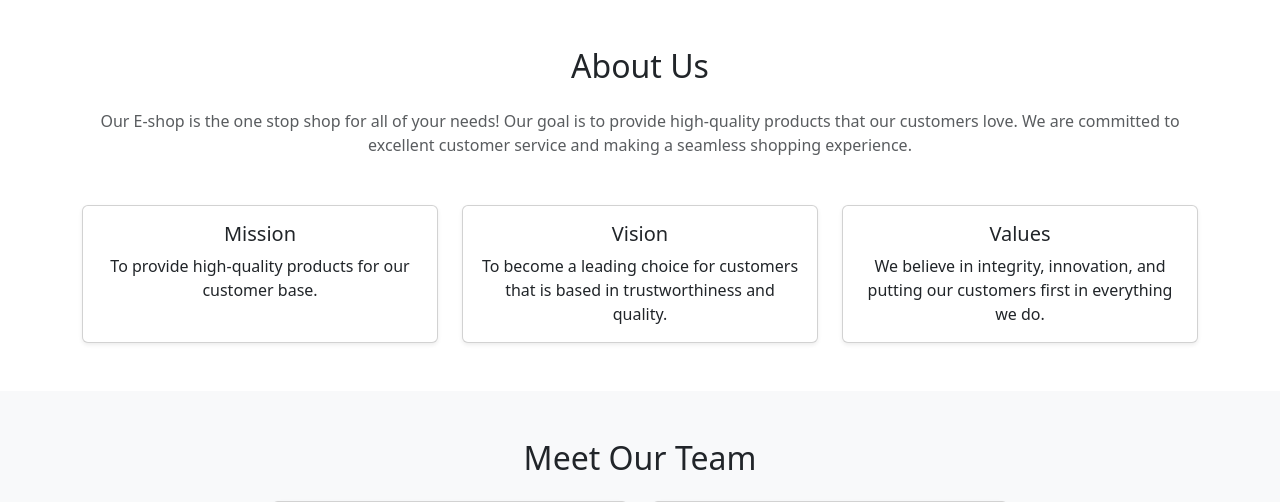
After one commit to novakamiii/web_app, a PHP site: page /about.php in a window 1280 px wide. The commit adds this page. Shown: the part 265-767 px from the top of the page. Run offline with PHP 8.4, Linux system fonts and the light colour scheme.

Commit message:
Added about, cart, and contact pages, as well as modifications for other pages

```diff
--- /dev/null
+++ b/about.php
@@ -0,0 +1,126 @@
+<?php
+    include "misc/database.php";
+?>
+
+<!DOCTYPE html>
+<html lang="en">
+
+<head>
+    <meta charset="UTF-8">
+    <meta name="viewport" content="width=device-width, initial-scale=1.0">
+    <title>About Us - E-Shop</title>
+
+    <!-- Bootstrap CSS -->
+    <link href="styles.css" rel="stylesheet">
+</head>
+
+<body>
+
+    <!-- NAVBAR -->
+    <nav class="navbar navbar-expand-lg navbar-dark bg-dark">
+        <div class="container">
+            <a class="navbar-brand" href="index.php">E-Shop</a>
+            <button class="navbar-toggler" type="button">
+                <span class="navbar-toggler-icon"></span>
+            </button>
+            <div class="collapse navbar-collapse">
+                <ul class="navbar-nav ms-auto">
+                    <li class="nav-item"><a class="nav-link" href="index.php">Home</a></li>
+                    <li class="nav-item"><a class="nav-link" href="products.php">Products</a></li>
+                    <li class="nav-item"><a class="nav-link active" href="about.php">About</a></li>
+                    <li class="nav-item"><a class="nav-link" href="contact.php">Contact</a></li>
+                    <li class="nav-item"><a class="nav-link" href="cart.php">🛒 Cart</a></li>
+                </ul>
+            </div>
+        </div>
+    </nav>
+
+    <!-- HERO -->
+    <header class="text-center text-white py-5 bg-dark"
+        style="background:url('https://picsum.photos/1200/400?office') center/cover no-repeat;">
+        <div class="container">
+            <h1 class="display-4" id="hero-title">About E-Shop</h1>
+            <p class="lead" id="hero-subtitle">Learn more about our story, mission, and team</p>
+        </div>
+    </header>
+
+    <!-- ABOUT SECTION -->
+    <section class="py-5">
+        <div class="container">
+            <h2 class="text-center mb-4">About Us</h2>
+            <p class="text-center text-muted mb-5">
+                Our E-shop is the one stop shop for all of your needs! Our goal is to provide high-quality products
+                that our customers love. We are committed to excellent customer service and making a seamless shopping experience.
+            </p>
+
+            <div class="row g-4">
+                <div class="col-md-4">
+                    <div class="card h-100 shadow-sm">
+                        <div class="card-body text-center">
+                            <h5 class="card-title">Mission</h5>
+                            <p class="card-text">To provide high-quality products for our customer base.</p>
+                        </div>
+                    </div>
+                </div>
+
+                <div class="col-md-4">
+                    <div class="card h-100 shadow-sm">
+                        <div class="card-body text-center">
+                            <h5 class="card-title">Vision</h5>
+                            <p class="card-text">To become a leading choice for customers that is based in trustworthiness and quality.</p>
+                        </div>
+                    </div>
+                </div>
+
+                <div class="col-md-4">
+                    <div class="card h-100 shadow-sm">
+                        <div class="card-body text-center">
+                            <h5 class="card-title">Values</h5>
+                            <p class="card-text">We believe in integrity, innovation, and putting our customers first in everything we do.</p>
+                        </div>
+                    </div>
+                </div>
+            </div>
+        </div>
+    </section>
+
+    <!-- TEAM SECTION -->
+    <section class="py-5 bg-light">
+        <div class="container">
+            <h2 class="text-center mb-4">Meet Our Team</h2>
+            <div class="row g-4 justify-content-center">
+                <div class="col-md-4">
+                    <div class="card h-100 text-center shadow-sm">
+                        <img src="https://scontent.fmnl3-1.fna.fbcdn.net/v/t39.30808-1/469444377_3926434597636182_6161249111952600436_n.jpg?stp=c0.92.1536.1536a_dst-jpg_s200x200_tt6&_nc_cat=107&ccb=1-7&_nc_sid=1d2534&_nc_eui2=AeFkc4ODHzBXbAFMSRMxkOuVKkjZHl6LGVMqSNkeXosZU7k6ObRp7_WgTHIdtGxUZQt9HxL8QL_YckMWl8Hd9K-Q&_nc_ohc=KtArRBCRjlsQ7kNvwEqB16S&_nc_oc=AdkPoYyD2Me-Q_D_msnNCUT52qrmqU_OwJjepzlFEzxr1qCXCvgrjsEkxFiYsA22Zjo&_nc_zt=24&_nc_ht=scontent.fmnl3-1.fna&_nc_gid=9t5FrETYrM7Xww0vwoad2A&oh=00_Afbwz1mqZlINQPN3ILo5hbr9syTGguRN8MKYxLaPDeNhEg&oe=68D690C6" class="card-img-top rounded-circle mx-auto mt-3" style="width:120px; height:120px;" alt="Team Member">
+                        <div class="card-body">
+                            <h5 class="card-title">Paulo Neil Sevilla</h5>
+                            <p class="card-text">Co-founder</p>
+                        </div>
+                    </div>
+                </div>
+
+                <div class="col-md-4">
+                    <div class="card h-100 text-center shadow-sm">
+                        <img src="https://scontent.fmnl34-1.fna.fbcdn.net/v/t39.30808-6/504933616_4108181266122725_3134125291306324547_n.jpg?_nc_cat=106&ccb=1-7&_nc_sid=a5f93a&_nc_eui2=AeHIBL8CtOAi9dVgCQtB9x7P5zf8aPoi1CjnN_xo-iLUKAFQrCyxjt0BLzg5WHUa3SyfcYJit5qhnUsvCuCHGem3&_nc_ohc=hPBsUN0HiiUQ7kNvwExIT9k&_nc_oc=AdlSccF0AQqfKvFs9817aPOOdgta2Ws8O6TRYp4YxABjZudjs_mPirvDLCqVJzHmn0MYQTiYVh7ztmK8OKqJxpD9&_nc_zt=23&_nc_ht=scontent.fmnl34-1.fna&_nc_gid=pMv9Babvci4qn64-1XMROg&oh=00_Afbvcn2asOdeZRlG7y4S9kJemQhSs4onoQgdtjtpdoM5Mg&oe=68D6A447" class="card-img-top rounded-circle mx-auto mt-3" style="width:120px; height:120px;" alt="Team Member">
+                        <div class="card-body">
+                            <h5 class="card-title">Danzel Bordeos</h5>
+                            <p class="card-text">Co-founder</p>
+                        </div>
+                    </div>
+                </div>
+            </div>
+        </div>
+    </section>
+
+    <!-- FOOTER -->
+    <footer class="bg-dark text-white text-center py-3">
+        <p class="mb-0">© 2025 E-Shop | Designed for demo purposes</p>
+    </footer>
+
+</body>
+
+</html>
+
+<?php
+    mysqli_close($conn);
+?>
--- a/dump-testPHP-202509220106.sql
+++ b/dump-testPHP-202509220106.sql
@@ -19,7 +19,7 @@
 --
 -- Table structure for table `products`
 --
-
+USE testphp;
 DROP TABLE IF EXISTS `products`;
 /*!40101 SET @saved_cs_client     = @@character_set_client */;
 /*!40101 SET character_set_client = utf8mb4 */;
--- a/misc/database.php
+++ b/misc/database.php
@@ -1,8 +1,8 @@
 <?php
-    $db_server = "127.0.0.1:3306";
+    $db_server = "localhost";
     $db_user = "root";
-    $db_pass = "paulo";
-    $db_name = "testPHP";
+    $db_pass = 'root';
+    $db_name = "testphp";
     $conn = "";
 
     try {
```
Also changed, not shown: cart.php (added, +97 -0 lines), contact.php (added, +84 -0 lines), index.php (+4 -4 lines), products.php (+15 -6 lines).
